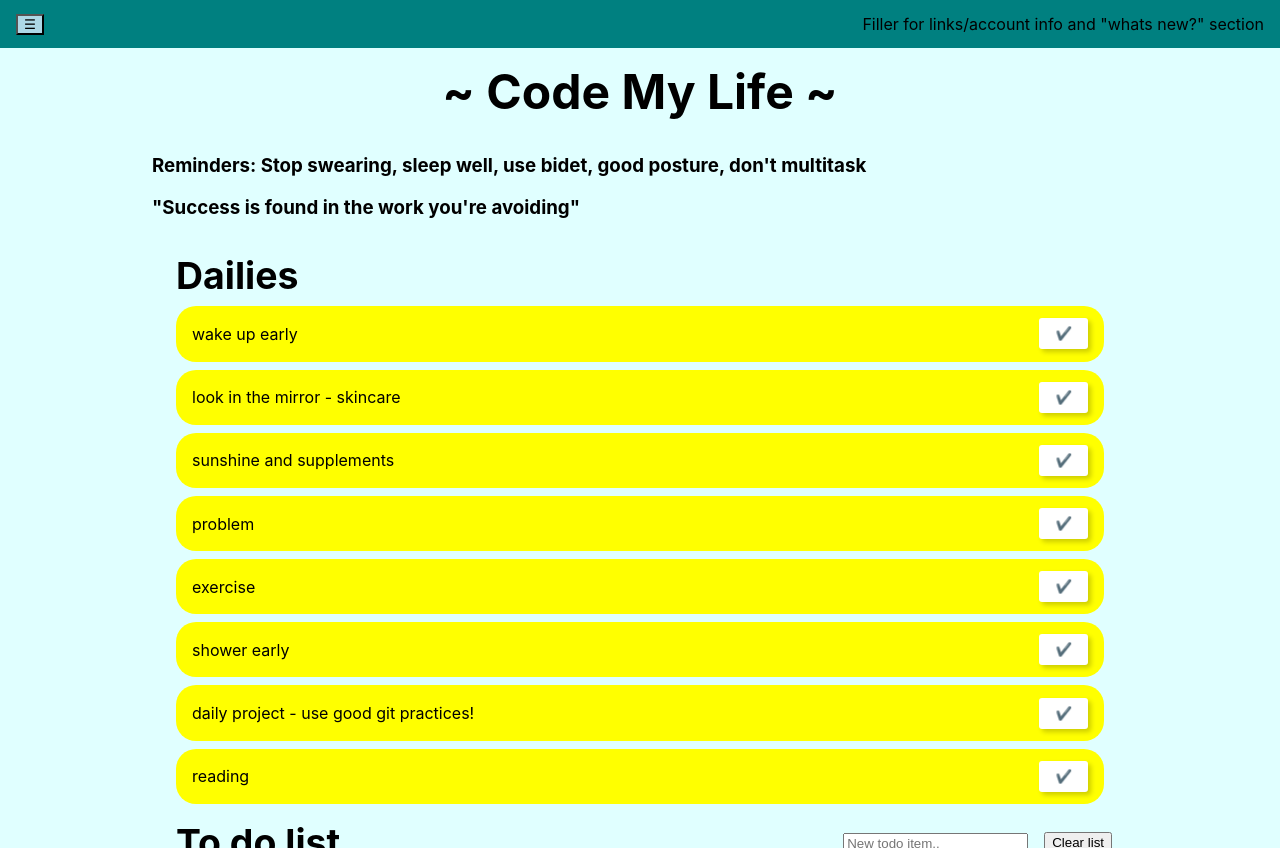
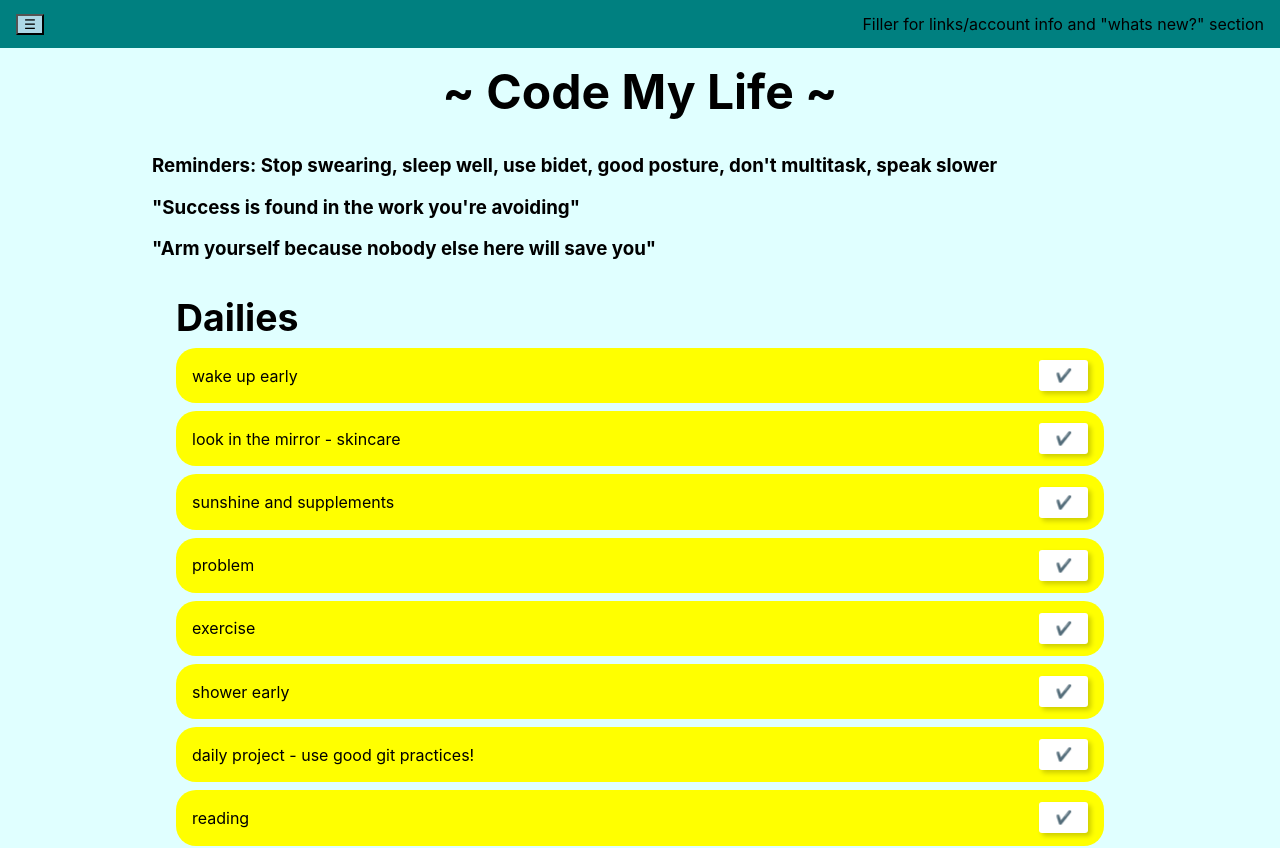
Before and after one commit to JellyChew/code-my-life, a Next.js app: page / in a window 1280 px wide. Built offline with nearby package versions, Linux system fonts and the light colour scheme.

Commit message:
headline update

```diff
--- a/pages/index.js
+++ b/pages/index.js
@@ -17,10 +17,13 @@ export default function Home() {
             ~ Code My Life ~
           </h1>
           <h3>
-            Reminders: Stop swearing, sleep well, use bidet, good posture, don't multitask
+            Reminders: Stop swearing, sleep well, use bidet, good posture, don't multitask, speak slower
           </h3>
           <h3>
             "Success is found in the work you're avoiding"
+          </h3>
+          <h3>
+            "Arm yourself because nobody else here will save you"
           </h3>
 
           <Todolist />
```
